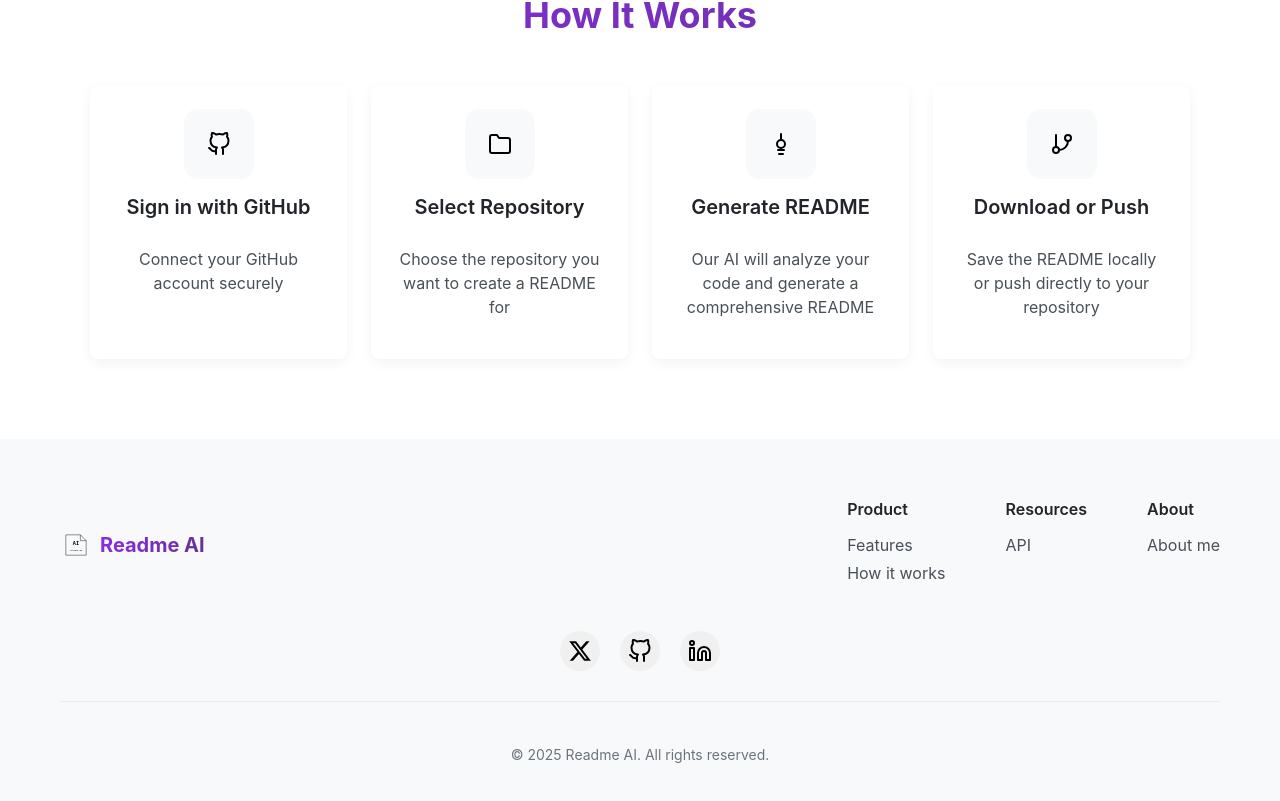
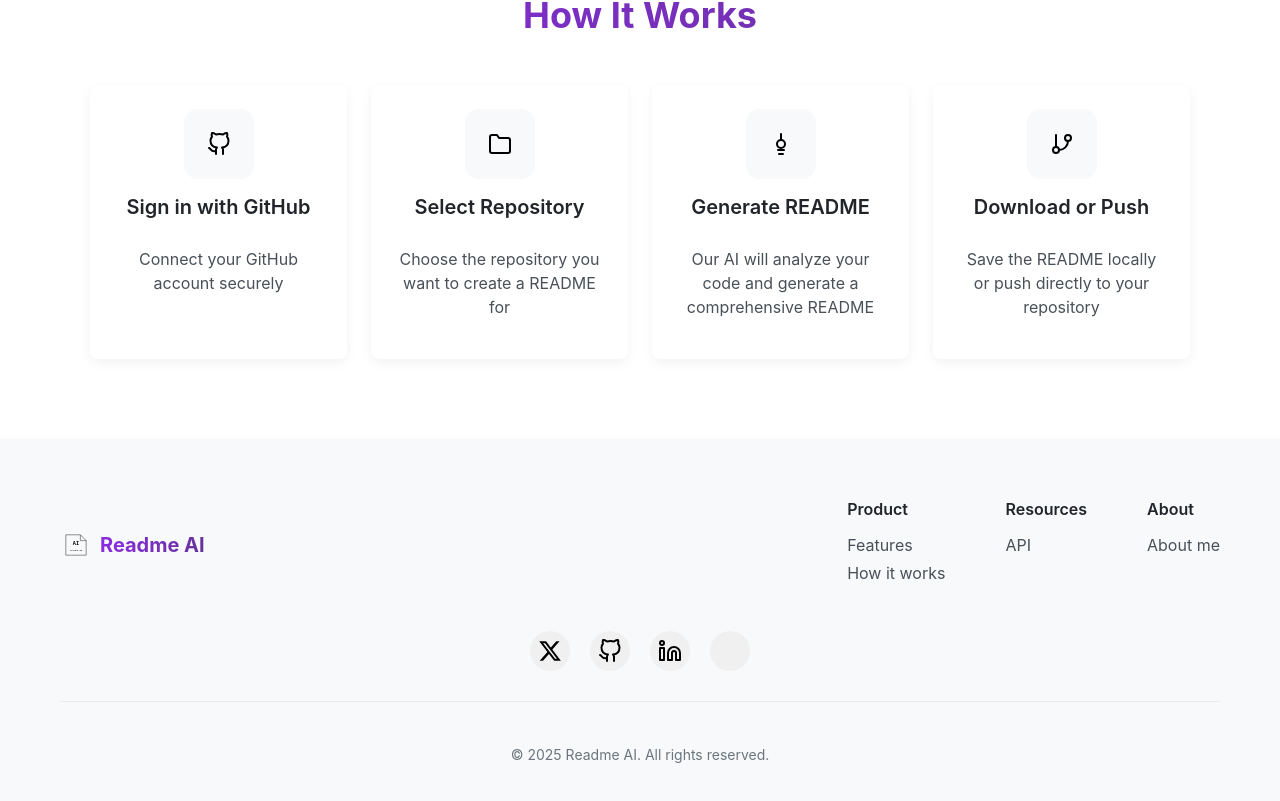
Before and after one commit to Ifihan/ai-readme-generator-fe, an Angular app: page / in a window 1280 px wide. Shown: the part 2108-2909 px from the top of the page. Built offline with nearby package versions, Linux system fonts and the light colour scheme; no server answers.

Commit message:
added website

```diff
--- a/src/app/features/landing/landing.component.html
+++ b/src/app/features/landing/landing.component.html
@@ -257,6 +257,7 @@
         <a href="https://x.com/ifihan_" class="social-link" target="_blank"><i class="twitter-icon"></i></a>
         <a href="https://github.com/Ifihan" class="social-link" target="_blank"><i class="github-icon"></i></a>
         <a href="https://linkedin.com/in/ifihan-olusheye" class="social-link" target="_blank"><i class="linkedin-icon"></i></a>
+        <a href="https://ifihan.com" class="social-link" target="_blank"><i class="website-icon"></i></a>
       </div>
     </div>
 
```
